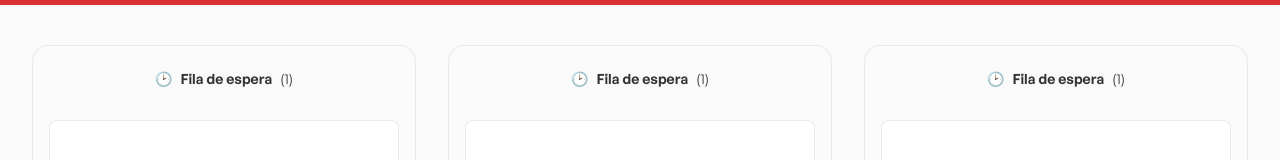
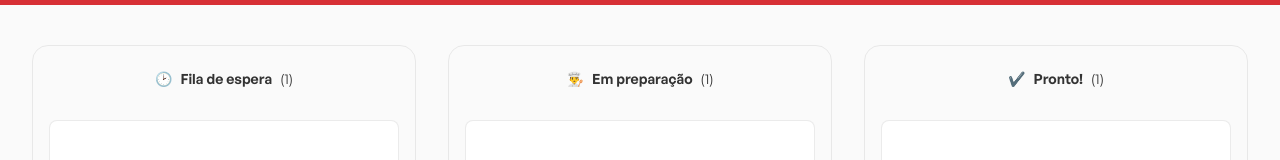
Before and after one commit to gabrielCesarino/waiterapp-react-fe, a React (Vite) app: page / in a window 1280 px wide. Shown: the part 193-353 px from the top of the page. Built offline with nearby package versions, Linux system fonts and the light colour scheme.

Commit message:
refactor: getting data via props for OrdersBoards

```diff
--- a/src/components/Orders/index.tsx
+++ b/src/components/Orders/index.tsx
@@ -4,9 +4,18 @@ import { OrdersBoard } from '../OrdersBoard';
 export function Orders() {
 	return(
 		<Container>
-			<OrdersBoard />
-			<OrdersBoard />
-			<OrdersBoard />
+			<OrdersBoard
+				icon="🕑"
+				title= "Fila de espera"
+			/>
+			<OrdersBoard
+				icon="👨‍🍳"
+				title= "Em preparação"
+			/>
+			<OrdersBoard
+				icon="✔️"
+				title= "Pronto!"
+			/>
 		</Container>
 	);
 }
--- a/src/components/OrdersBoard/index.tsx
+++ b/src/components/OrdersBoard/index.tsx
@@ -1,10 +1,15 @@
 import { Board, OrdersContainer } from './styles';
 
-export function OrdersBoard() {
+interface OrdersBoardProps {
+	icon: string,
+	title: string,
+}
+
+export function OrdersBoard(props: OrdersBoardProps) {
 	return <Board>
 		<header>
-			<span>🕑</span>
-			<strong>Fila de espera</strong>
+			<span>{props.icon}</span>
+			<strong>{props.title}</strong>
 			<span>(1)</span>
 		</header>
 		<OrdersContainer>
```
